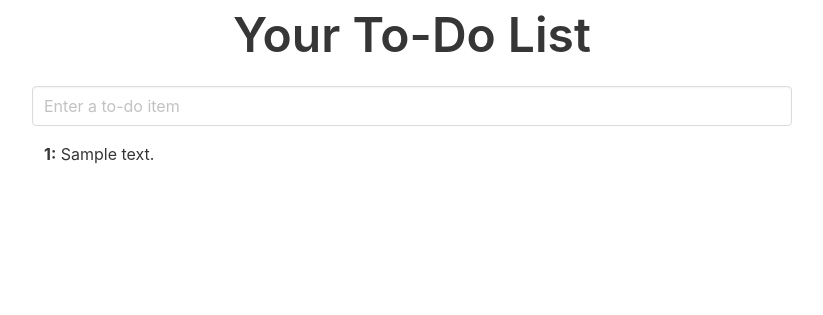
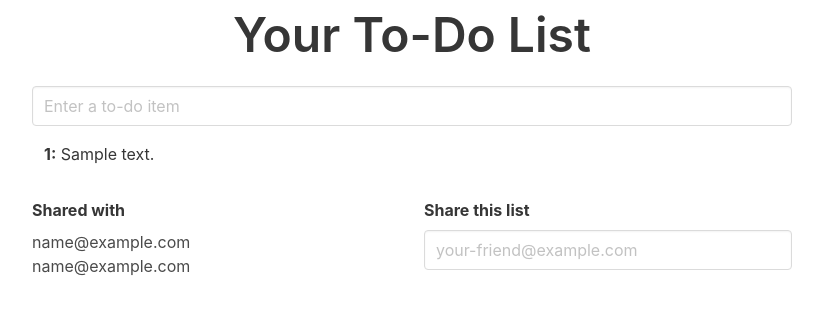
Before and after one commit to marcuscaisey/goat, a Django app: page /lists/1/ in a window 1280 px wide. Shown: the part 56-371 px from the top of the page, without its empty margins (228-1051 px from the left). Run offline with Django 3.2, Linux system fonts and the light colour scheme; a user stored in the database is signed in; tables that the repository leaves empty hold one stand-in row (values such as "Sample post"); some libraries are stand-ins or nearby versions.

Commit message:
Add list sharing functionality

```diff
--- a/lists/forms.py
+++ b/lists/forms.py
@@ -1,5 +1,7 @@
 from django import forms
 from django.core.exceptions import ValidationError
+
+from users.models import User
 
 from .models import Item, List
 
@@ -60,3 +62,29 @@ class NewListForm(ItemForm):
             return List.create_new(first_item_text=self.cleaned_data["text"], owner=owner)
         else:
             return List.create_new(first_item_text=self.cleaned_data["text"])
+
+
+class ShareListForm(PlaceholdersMixin, forms.Form):
+    sharee = forms.CharField()
+
+    class Meta:
+        placeholders = {"sharee": "your-friend@example.com"}
+
+    def __init__(self, *args, list_id=None, sharer=None, **kwargs):
+        super().__init__(*args, **kwargs)
+        self._list_id = list_id
+        self._sharer = sharer
+
+    def save(self):
+        return List.objects.share_list(sharee=self.cleaned_data["sharee"], list_id=self._list_id)
+
+    @property
+    def list(self):
+        return List.objects.get(pk=self._list_id)
+
+    def clean_sharee(self):
+        if not User.objects.exists_with_email(self.cleaned_data["sharee"]):
+            raise ValidationError("This user doesn't have an account.", code="no_account")
+        elif self.cleaned_data["sharee"] == self._sharer.email:
+            raise ValidationError("You already own this list.", code="sharer_owns_list")
+        return self.cleaned_data["sharee"]
--- a/lists/models.py
+++ b/lists/models.py
@@ -4,8 +4,19 @@ from django.shortcuts import reverse
 from users.models import User
 
 
+class ListManager(models.Manager):
+    def share_list(self, sharee, list_id):
+        user = User.objects.get(email=sharee)
+        list_ = self.get(pk=list_id)
+        list_.shared_with.add(user)
+        return list_
+
+
 class List(models.Model):
     owner = models.ForeignKey(User, on_delete=models.CASCADE, null=True, blank=True, related_name="lists")
+    shared_with = models.ManyToManyField(User, related_name="shared_lists")
+
+    objects = ListManager()
 
     def get_absolute_url(self):
         return reverse("lists:view-list", args=(self.pk,))
--- a/lists/templates/lists/base.html
+++ b/lists/templates/lists/base.html
@@ -8,7 +8,7 @@
       <div class="control">
         {{ form.text|add_class:"input" }}
       </div>
-      {% if form.errors %}
+      {% if form.errors.text %}
         <ul id="{{ form.text.id_for_label }}-error" class="help is-danger">{{ form.text.errors }}</ul>
       {% endif %}
     </div>
--- a/lists/templates/lists/list.html
+++ b/lists/templates/lists/list.html
@@ -1,4 +1,5 @@
 {% extends "lists/base.html" %}
+{% load widget_tweaks %}
 
 {% block header %}
   Your To-Do List
@@ -17,3 +18,36 @@
     {% endfor %}
   </table>
 {% endblock %}
+
+{% block after-content %}
+  <div class="columns">
+    <div class="column is-half">
+      {% if list.owner %}
+        <span class="label">Shared with</span>
+        <ul>
+          <li id="list-owner">{{ list.owner }}</li>
+          {% for user in list.shared_with.all %}
+            <li class="list-sharee">{{ user.email }}</li>
+          {% endfor %}
+        </ul>
+      {% endif %}
+    </div>
+
+    <div class="column is-half">
+      {% if list.owner == user %}
+        <form action="{% url "lists:share-list" list.pk %}" method="post">
+          {% csrf_token %}
+          <div class="field">
+            <label for="{{ share_form.sharee.id_for_label }}" class="label">Share this list</label>
+            <div class="control">
+              {{ share_form.sharee|add_class:"input" }}
+            </div>
+            {% if share_form.errors.sharee %}
+              <ul id="{{ share_form.sharee.id_for_label }}-error" class="help is-danger">{{ share_form.sharee.errors }}</ul>
+            {% endif %}
+          </div>
+        </form>
+      {% endif %}
+    </div>
+  </div>
+{% endblock %}
--- a/lists/templates/lists/my_lists.html
+++ b/lists/templates/lists/my_lists.html
@@ -11,5 +11,8 @@
     {% for list in owner.lists.all %}
       <li><a href="{{ list.get_absolute_url }}">{{ list.name }}</a></li>
     {% endfor %}
+    {% for list in owner.shared_lists.all %}
+      <li><a href="{{ list.get_absolute_url }}">{{ list.name }}</a></li>
+    {% endfor %}
   </ul>
 {% endblock %}
--- a/lists/urls.py
+++ b/lists/urls.py
@@ -7,4 +7,5 @@ urlpatterns = [
     path("new/", views.new_list, name="new-list"),
     path("<int:pk>/", views.view_list, name="view-list"),
     path("users/<str:email>/", views.my_lists, name="my-lists"),
+    path("<int:pk>/share/", views.share_list, name="share-list"),
 ]
--- a/lists/views.py
+++ b/lists/views.py
@@ -2,7 +2,7 @@ from django.shortcuts import redirect, render
 
 from users.models import User
 
-from .forms import ItemForm, NewListForm
+from .forms import ItemForm, NewListForm, ShareListForm
 from .models import List
 
 
@@ -17,7 +17,7 @@ def view_list(request, pk):
     else:
         form = ItemForm()
 
-    return render(request, "lists/list.html", {"list": list_, "form": form})
+    return render(request, "lists/list.html", {"list": list_, "form": form, "share_form": ShareListForm()})
 
 
 def home_page(request):
@@ -35,3 +35,12 @@ def new_list(request):
 def my_lists(request, email):
     owner = User.objects.get(email=email)
     return render(request, "lists/my_lists.html", {"owner": owner})
+
+
+def share_list(request, pk):
+    form = ShareListForm(data=request.POST, list_id=pk, sharer=request.user)
+    if form.is_valid():
+        list_ = form.save()
+        return redirect(list_)
+    else:
+        return render(request, "lists/list.html", {"form": ItemForm(), "share_form": form, "list": form.list})
--- a/users/models.py
+++ b/users/models.py
@@ -1,10 +1,17 @@
-from django.contrib.auth.models import AbstractUser
+from django.contrib.auth import models as auth_models
 from django.db import models
 
 
-class User(AbstractUser):
+class UserManager(auth_models.UserManager):
+    def exists_with_email(self, email):
+        return self.filter(email=email).exists()
+
+
+class User(auth_models.AbstractUser):
     username = models.CharField(max_length=150)
     email = models.EmailField("email address", unique=True)
 
+    objects = UserManager()
+
     USERNAME_FIELD = "email"
     REQUIRED_FIELDS = []
```
Also changed, not shown: tests/fixtures/factories.py (+15 -13 lines), tests/functional/fixtures/pages.py (+9 -5 lines), tests/functional/test_sharing.py (+32 -0 lines), tests/unit/apps/lists/test_forms.py (+59 -1 lines), tests/unit/apps/lists/test_models.py (+12 -0 lines), tests/unit/apps/lists/test_views.py (+117 -17 lines), tests/unit/apps/users/test_models.py (+11 -0 lines), lists/migrations/0008_list_shared_with.py (added), lists/migrations/0009_auto_20200728_1133.py (added), users/migrations/0004_auto_20200727_2352.py (added).
